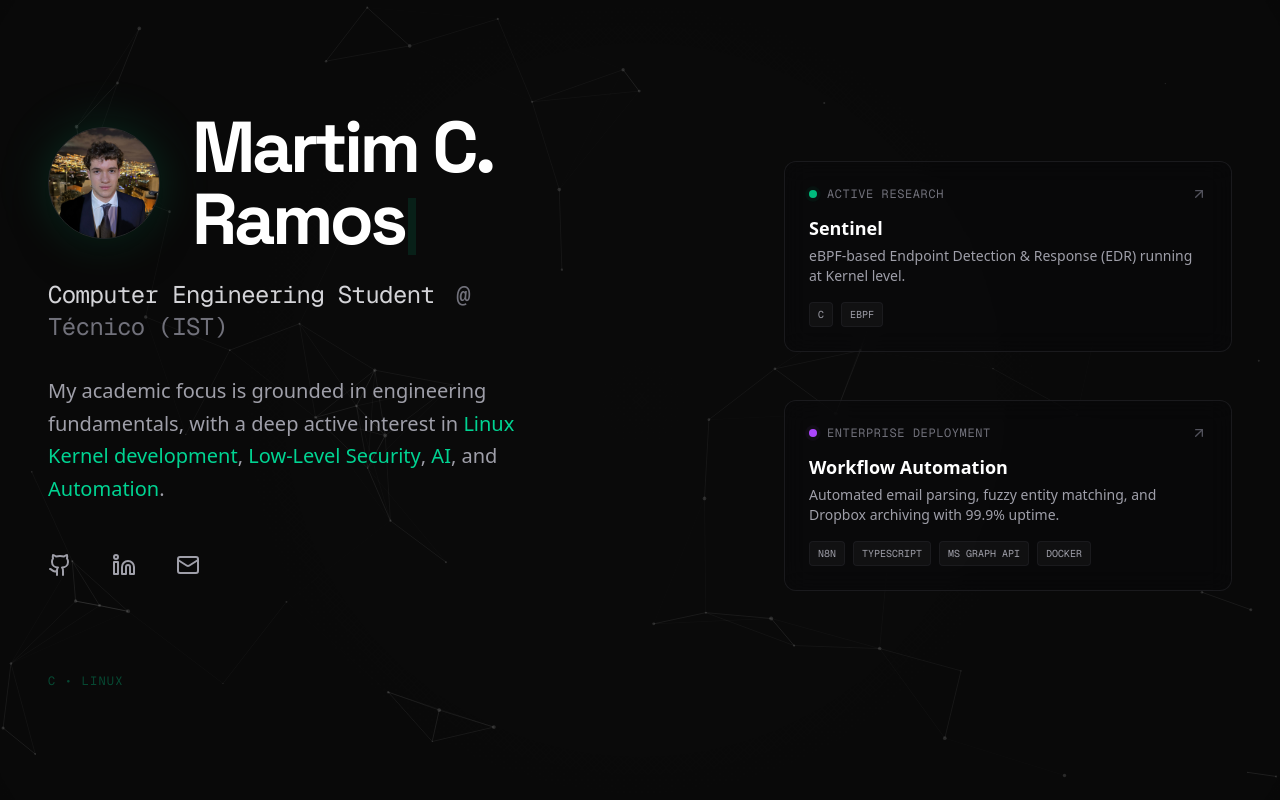
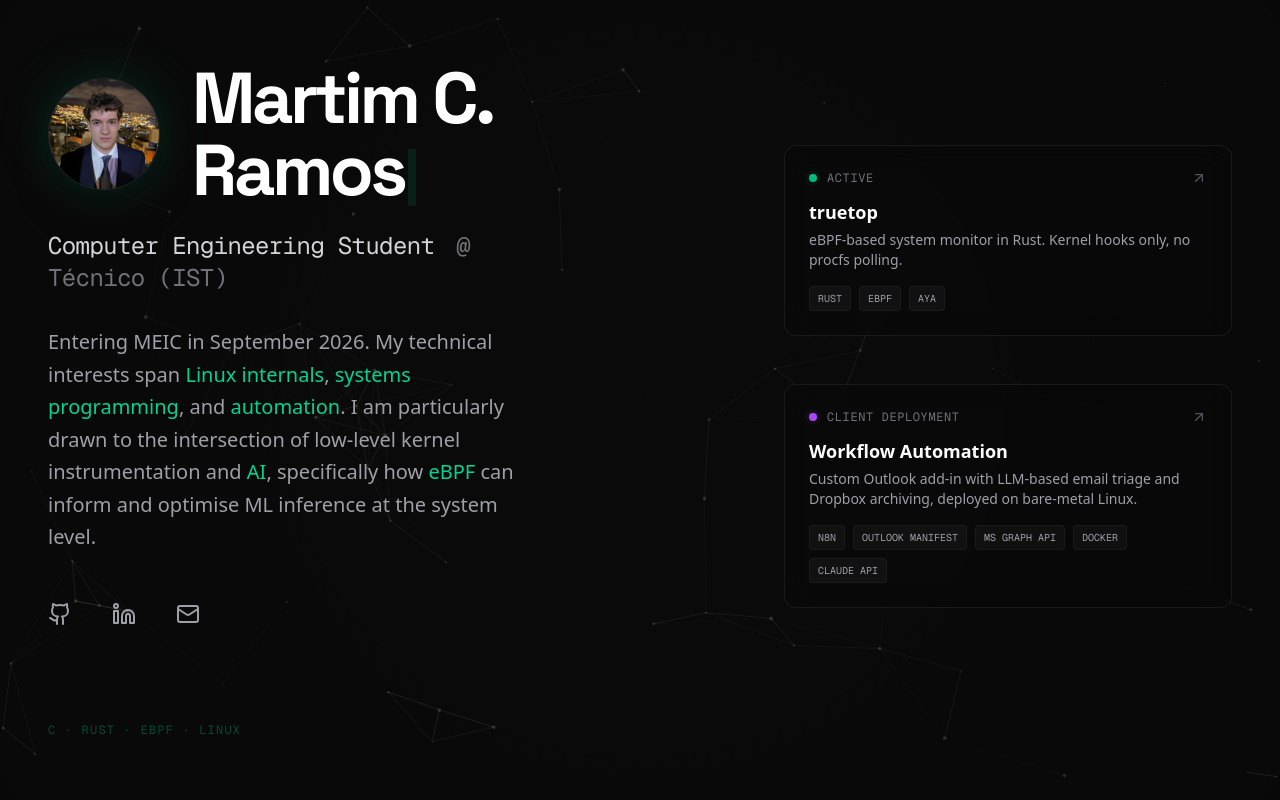
Before and after one commit to ramos-99/martimcr-portfolio, a Next.js app: page / in a window 1280 px wide. Built offline with nearby package versions, Linux system fonts and the light colour scheme.

Commit message:
(content): update bio, stack, and project cards

```diff
--- a/app/page.tsx
+++ b/app/page.tsx
@@ -80,7 +80,7 @@ export default function Home() {
 
             {/* Refined Bio - Professional with Emerald Accents */}
             <p className="text-zinc-400 max-w-lg text-xl leading-relaxed font-light text-center sm:text-left mx-auto sm:mx-0">
-              My academic focus is grounded in engineering fundamentals, with a deep active interest in <span className="text-emerald-400 font-medium">Linux Kernel development</span>, <span className="text-emerald-400 font-medium">Low-Level Security</span>, <span className="text-emerald-400 font-medium">AI</span>, and <span className="text-emerald-400 font-medium">Automation</span>.
+              Entering MEIC in September 2026. My technical interests span <span className="text-emerald-400 font-medium">Linux internals</span>, <span className="text-emerald-400 font-medium">systems programming</span>, and <span className="text-emerald-400 font-medium">automation</span>. I am particularly drawn to the intersection of low-level kernel instrumentation and <span className="text-emerald-400 font-medium">AI</span>, specifically how <span className="text-emerald-400 font-medium">eBPF</span> can inform and optimise ML inference at the system level.
             </p>
 
             {/* Social Icons - Clean Row (Desktop Only) */}
@@ -114,7 +114,7 @@ export default function Home() {
 
             {/* Tech Stack Marquee - Static Bottom (Desktop) */}
             <div className="hidden lg:block pt-8 lg:pt-16 opacity-60 text-xs font-mono text-emerald-500/60 tracking-widest uppercase">
-              C • Linux
+              C · Rust · eBPF · Linux
             </div>
 
           </motion.div>
@@ -123,7 +123,7 @@ export default function Home() {
         {/* Right Column (Visualizer & Widget) - 60% on Desktop */}
         <div className="relative flex flex-col justify-start lg:justify-center lg:items-end lg:w-[60%] lg:h-screen pb-24 lg:pb-0 space-y-12 mt-12 lg:mt-0">
 
-          {/* Detailed Sentinel Widget - Floating */}
+          {/* truetop Widget - Floating */}
           <motion.div
             initial={{ opacity: 0, x: 20 }}
             animate={{ opacity: 1, x: 0 }}
@@ -137,19 +137,20 @@ export default function Home() {
                     <span className="animate-ping absolute inline-flex h-full w-full rounded-full bg-emerald-400 opacity-75"></span>
                     <span className="relative inline-flex rounded-full h-2 w-2 bg-emerald-500"></span>
                   </span>
-                  <span className="text-xs font-mono text-zinc-500 uppercase tracking-wider group-hover:text-emerald-400/80 transition-colors">Active Research</span>
+                  <span className="text-xs font-mono text-zinc-500 uppercase tracking-wider group-hover:text-emerald-400/80 transition-colors">Active</span>
                 </div>
                 <ArrowUpRight size={16} className="text-zinc-600 group-hover:text-emerald-400 transition-colors" />
               </div>
 
-              <h3 className="text-lg font-bold text-white mb-1 group-hover:text-emerald-100 transition-colors">Sentinel</h3>
+              <h3 className="text-lg font-bold text-white mb-1 group-hover:text-emerald-100 transition-colors">truetop</h3>
               <p className="text-sm text-zinc-400 mb-4 line-clamp-2">
-                eBPF-based Endpoint Detection & Response (EDR) running at Kernel level.
+                eBPF-based system monitor in Rust. Kernel hooks only, no procfs polling.
               </p>
 
               <div className="flex gap-2">
-                <span className="text-[10px] uppercase font-mono px-2 py-1 rounded bg-zinc-800/30 text-zinc-400 border border-zinc-800/50 group-hover:border-emerald-500/20 group-hover:bg-emerald-500/10 group-hover:text-emerald-300 transition-all">C</span>
+                <span className="text-[10px] uppercase font-mono px-2 py-1 rounded bg-zinc-800/30 text-zinc-400 border border-zinc-800/50 group-hover:border-emerald-500/20 group-hover:bg-emerald-500/10 group-hover:text-emerald-300 transition-all">Rust</span>
                 <span className="text-[10px] uppercase font-mono px-2 py-1 rounded bg-zinc-800/30 text-zinc-400 border border-zinc-800/50 group-hover:border-emerald-500/20 group-hover:bg-emerald-500/10 group-hover:text-emerald-300 transition-all">eBPF</span>
+                <span className="text-[10px] uppercase font-mono px-2 py-1 rounded bg-zinc-800/30 text-zinc-400 border border-zinc-800/50 group-hover:border-emerald-500/20 group-hover:bg-emerald-500/10 group-hover:text-emerald-300 transition-all">Aya</span>
               </div>
             </div>
           </motion.div>
@@ -173,21 +174,22 @@ export default function Home() {
                     <span className="animate-ping absolute inline-flex h-full w-full rounded-full bg-purple-400 opacity-75"></span>
                     <span className="relative inline-flex rounded-full h-2 w-2 bg-purple-500"></span>
                   </span>
-                  <span className="text-xs font-mono text-zinc-500 uppercase tracking-wider group-hover:text-purple-400/80 transition-colors">Enterprise Deployment</span>
+                  <span className="text-xs font-mono text-zinc-500 uppercase tracking-wider group-hover:text-purple-400/80 transition-colors">Client Deployment</span>
                 </div>
                 <ArrowUpRight size={16} className="text-zinc-600 group-hover:text-purple-400 transition-colors" />
               </div>
 
               <h3 className="text-lg font-bold text-white mb-1 group-hover:text-purple-100 transition-colors">Workflow Automation</h3>
               <p className="text-sm text-zinc-400 mb-4 line-clamp-2">
-                Automated email parsing, fuzzy entity matching, and Dropbox archiving with 99.9% uptime.
+                Custom Outlook add-in with LLM-based email triage and Dropbox archiving, deployed on bare-metal Linux.
               </p>
 
               <div className="flex flex-wrap gap-2">
                 <span className="text-[10px] uppercase font-mono px-2 py-1 rounded bg-zinc-800/30 text-zinc-400 border border-zinc-800/50 group-hover:border-purple-500/20 group-hover:bg-purple-500/10 group-hover:text-purple-300 transition-all">n8n</span>
-                <span className="text-[10px] uppercase font-mono px-2 py-1 rounded bg-zinc-800/30 text-zinc-400 border border-zinc-800/50 group-hover:border-purple-500/20 group-hover:bg-purple-500/10 group-hover:text-purple-300 transition-all">TypeScript</span>
+                <span className="text-[10px] uppercase font-mono px-2 py-1 rounded bg-zinc-800/30 text-zinc-400 border border-zinc-800/50 group-hover:border-purple-500/20 group-hover:bg-purple-500/10 group-hover:text-purple-300 transition-all">Outlook Manifest</span>
                 <span className="text-[10px] uppercase font-mono px-2 py-1 rounded bg-zinc-800/30 text-zinc-400 border border-zinc-800/50 group-hover:border-purple-500/20 group-hover:bg-purple-500/10 group-hover:text-purple-300 transition-all">MS Graph API</span>
                 <span className="text-[10px] uppercase font-mono px-2 py-1 rounded bg-zinc-800/30 text-zinc-400 border border-zinc-800/50 group-hover:border-purple-500/20 group-hover:bg-purple-500/10 group-hover:text-purple-300 transition-all">Docker</span>
+                <span className="text-[10px] uppercase font-mono px-2 py-1 rounded bg-zinc-800/30 text-zinc-400 border border-zinc-800/50 group-hover:border-purple-500/20 group-hover:bg-purple-500/10 group-hover:text-purple-300 transition-all">Claude API</span>
               </div>
             </a>
           </motion.div>
@@ -225,7 +227,7 @@ export default function Home() {
 
             {/* Tech Stack Marquee */}
             <div className="opacity-60 text-xs font-mono text-emerald-500/60 tracking-widest uppercase">
-              C • Linux
+              C · Rust · eBPF · Linux
             </div>
           </div>
 
```
